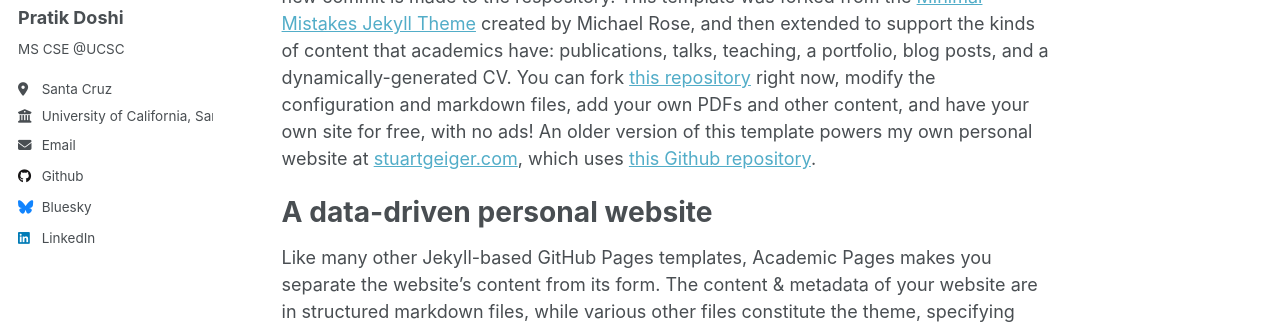
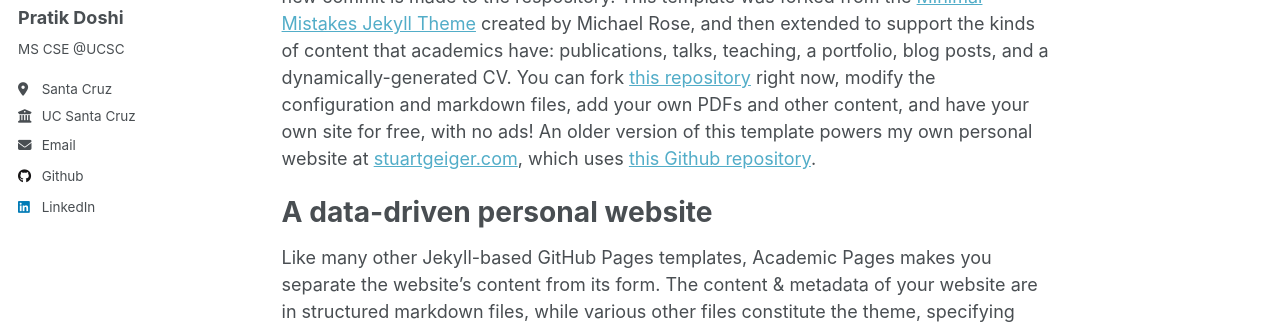
Before and after one commit to Pratik-Doshi-99/pratik-doshi-99.github.io, a Jekyll site: the page built from _pages/about.md, in a window 1280 px wide. Shown: the part 274-603 px from the top of the page. Built offline with Jekyll 4.4.1, drawn with Linux system fonts in a browser that asks for light colours.

Commit message:
updated site settings

```diff
--- a/_config.yml
+++ b/_config.yml
@@ -12,9 +12,9 @@ title                    : "Pratik Doshi"
 title_separator          : "-"
 name                     : &name "Pratik Doshi"
 description              : &description "MS CSE @UCSC"
-url                      : https://academicpages.github.io # the base hostname & protocol for your site e.g. "https://mmistakes.github.io"
+url                      : https://pratik-doshi-99.github.io # the base hostname & protocol for your site e.g. "https://mmistakes.github.io"
 baseurl                  : "" # the subpath of your site, e.g. "/blog"
-repository               : "academicpages/academicpages.github.io"
+repository               : "Pratik-Doshi-99/pratik-doshi-99.github.io"
 
 # Site Author - The following control what appear as part of the author content on the side bar.
 #               If a field is blank the icon and link will not appear, otherwise it will be shown.
@@ -26,7 +26,7 @@ author:
   pronouns         : # example: "she/her"
   bio              : "MS CSE @UCSC"
   location         : "Santa Cruz"
-  employer         : "University of California, Santa Cruz"
+  employer         : "UC Santa Cruz"
   uri              : # URL
   email            : "pratikdoshi99@gmail.com"
 
@@ -48,7 +48,7 @@ author:
   stackoverflow    : # User number or user number and name (i.e., use "1" or "1/jeff-atwood")
 
   # Social media
-  bluesky          : "bsky.app" # Replace this with you Bluesky username
+  bluesky          : #"bsky.app" # Replace this with you Bluesky username
   facebook         : # Username
   flickr           : # Username
   foursquare       : # Username
```
